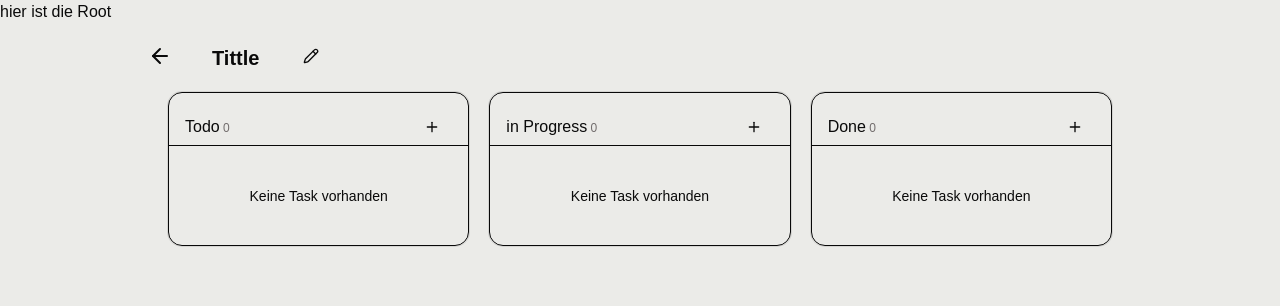
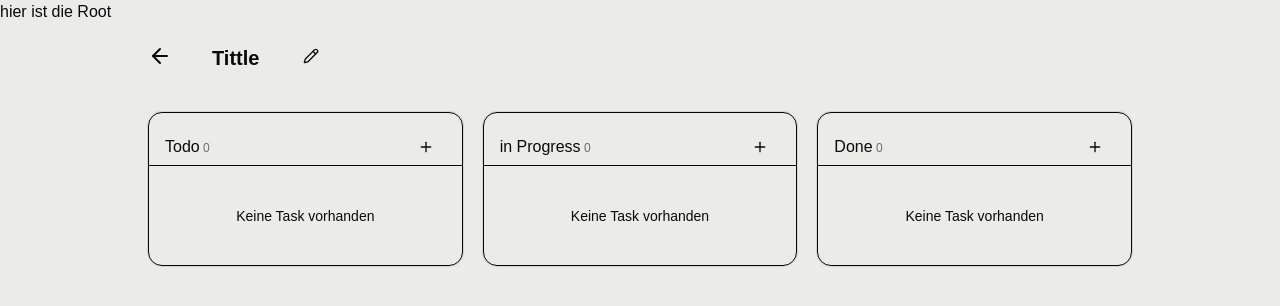
Before and after one commit to SilentCrouwd/dev-board, a React (Vite) app: page /dev-board/boards/1 in a window 1280 px wide. Shown: the top 306 px of the page. Built offline with nearby package versions, Linux system fonts and the light colour scheme.

Commit message:
fix: correct component import and enhance BoardDetailCard layout

```diff
--- a/src/Views/BoardDetail/BoardDetail.tsx
+++ b/src/Views/BoardDetail/BoardDetail.tsx
@@ -1,5 +1,5 @@
 import { ArrowLeft, Pencil } from "lucide-react";
-import BoardDetailCard from "./components/BoardDetalCard";
+import BoardDetailCard from "./components/BoardDetailCard";
 import { Link } from "react-router-dom";
 function BoardDetail() {
   return (
@@ -13,7 +13,7 @@ function BoardDetail() {
 
         <Pencil className="p-1" />
       </div>
-      <div className="w-full grid grid-cols-1 sm:grid-cols-2 md:grid-cols-3 gap-5 p-5">
+      <div className="w-full grid grid-cols-1 sm:grid-cols-2 md:grid-cols-3 gap-5 py-10">
         <BoardDetailCard status="Todo" />
         <BoardDetailCard status="in Progress" />
         <BoardDetailCard status="Done" />
```
Also changed, not shown: src/Views/BoardDetail/components/BoardDetailCard.tsx (renamed from src/Views/BoardDetail/components/BoardDetalCard.tsx).
